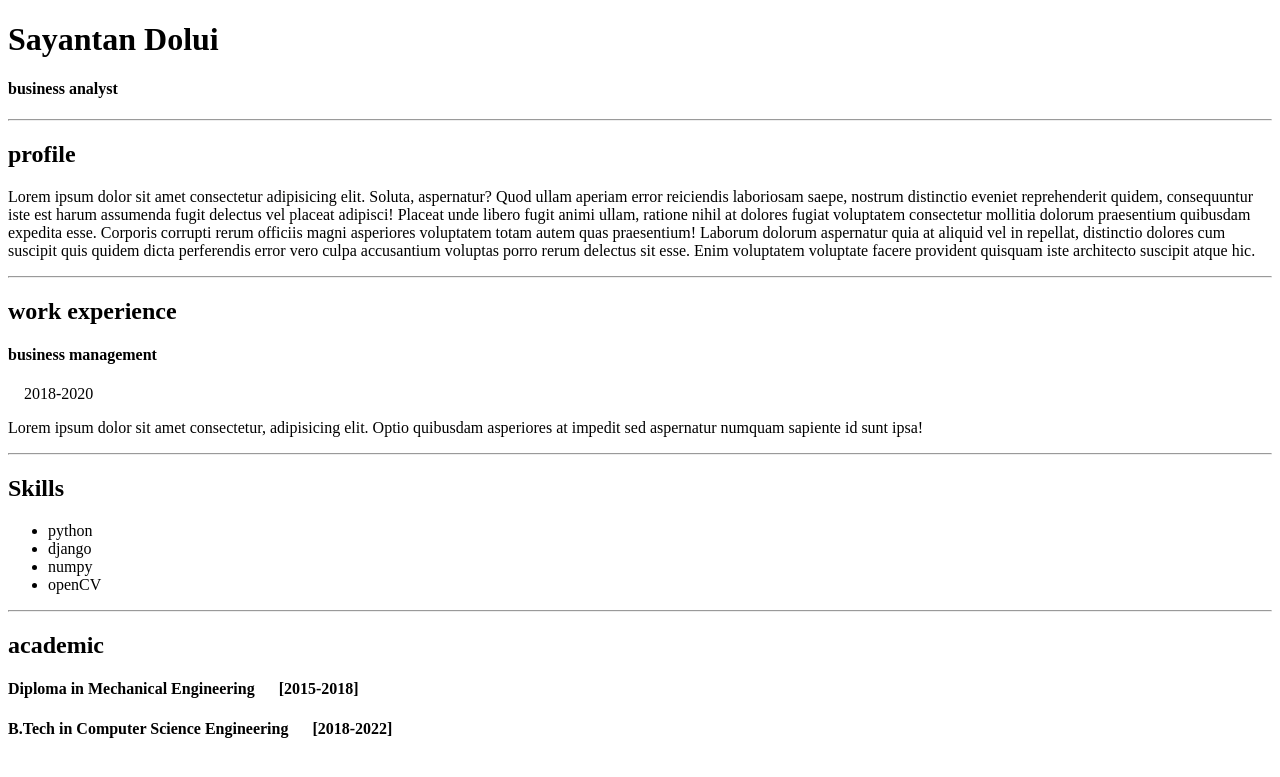
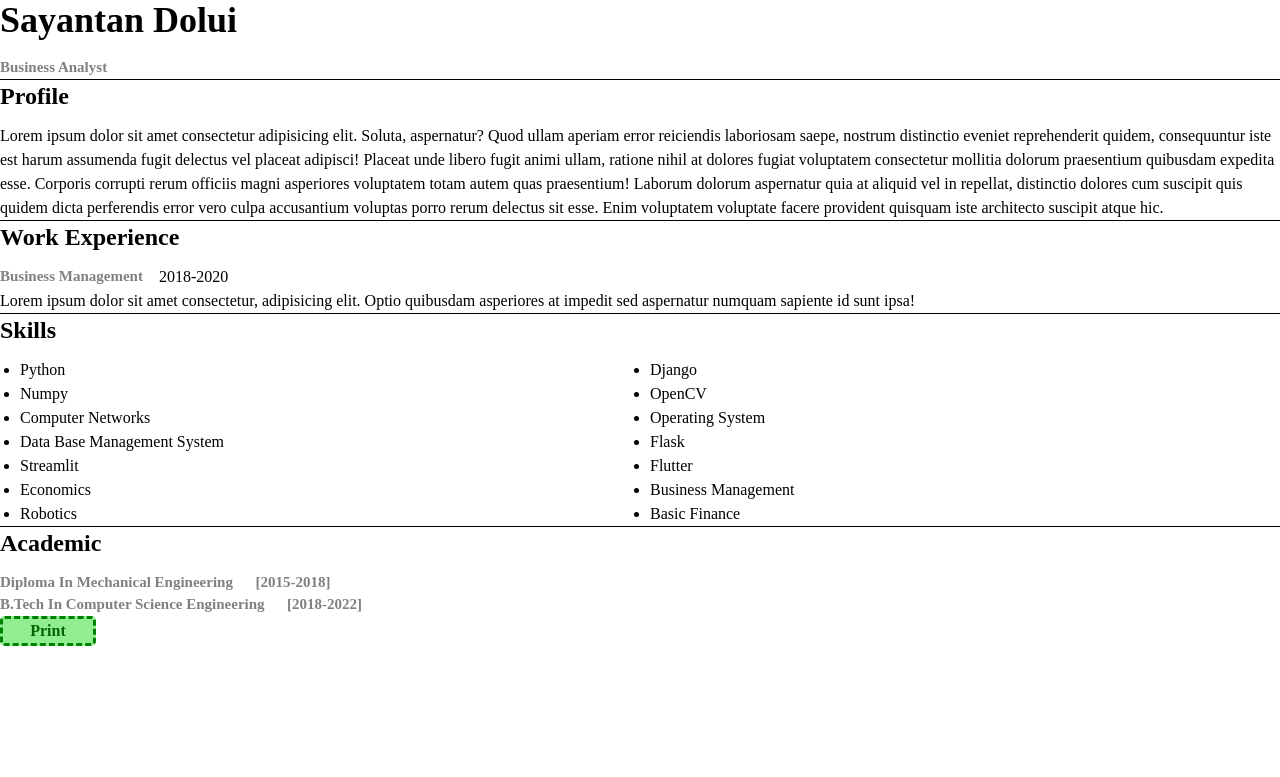
Before and after one commit to 22sayantan/education, a Django app: template Educational/templates/portfolio.html in a window 1280 px wide. Shown: the top 777 px of the page. Run offline with Django 3.2, Linux system fonts and the light colour scheme; the template is opened without the code that fills it, so the values that code supplies are empty.

Commit message:
portfolio update

```diff
--- a/Educational/templates/portfolio.html
+++ b/Educational/templates/portfolio.html
@@ -3,13 +3,37 @@
   <head>
     <meta charset="UTF-8" />
     <meta name="viewport" content="width=device-width, initial-scale=1.0" />
-    <!-- <script src="https://cdn.jsdelivr.net/npm/@tailwindcss/browser@4"></script> -->
+    <script src="https://cdn.jsdelivr.net/npm/@tailwindcss/browser@4"></script>
+
+    <style type="text/tailwindcss">
+      @layer base {
+        h1 {
+          @apply text-4xl font-extrabold mb-4;
+          text-transform: capitalize;
+        }
+        h2 {
+          @apply text-2xl font-bold mb-3;
+          text-transform: capitalize;
+        }
+        h4{
+          @apply text-[15px] font-bold capitalize text-[gray];
+        }
+        ul{
+          @apply list-disc ml-5 grid grid-cols-2 capitalize;
+        }
+        button{
+          @apply border-3 border-dashed border-[green] bg-[lightgreen] w-[6rem] rounded-[5px] text-[darkgreen] font-bold;
+        }
+      }
+    </style>
 
     <title>Profile</title>
   </head>
-  <body>
-    <h1>Sayantan Dolui</h1>
-    <h4>business analyst</h4>
+  <body class="font-[times-new-roman]">
+    <h1 class="text-4xl font-bold font-[times-new-roman]">Sayantan Dolui</h1>
+    <h4>
+      business analyst
+    </h4>
     <hr />
     <h2>profile</h2>
     <div class="profile">
@@ -31,7 +55,7 @@
     <hr />
     <h2>work experience</h2>
     <div class="work">
-      <div>
+      <div class="flex">
         <h4>business management</h4>
         &emsp;<time datetime="">2018-2020</time>
       </div>
@@ -41,7 +65,7 @@
         ipsa!
       </p>
     </div>
-    <hr>
+    <hr />
     <h2>Skills</h2>
     <div>
       <ul>
@@ -49,11 +73,25 @@
         <li>django</li>
         <li>numpy</li>
         <li>openCV</li>
+        <li>computer networks</li>
+        <li>Operating System</li>
+        <li>Data Base Management System</li>
+        <li>flask</li>
+        <li>streamlit</li>
+        <li>Flutter</li>
+        <li>Economics</li>
+        <li>Business Management</li>
+        <li>Robotics</li>
+        <li>basic Finance</li>
       </ul>
     </div>
-    <hr>
+    <hr />
     <h2>academic</h2>
     <h4>Diploma in Mechanical Engineering &emsp; [2015-2018]</h4>
     <h4>B.Tech in Computer Science Engineering &emsp; [2018-2022]</h4>
+
+    <div class="print-btn">
+      <button type="submit" onclick="window.print()">Print</button>
+    </div>
   </body>
 </html>
```
Also changed, not shown: Educational/static/css/style.css (line endings or trailing spaces).
